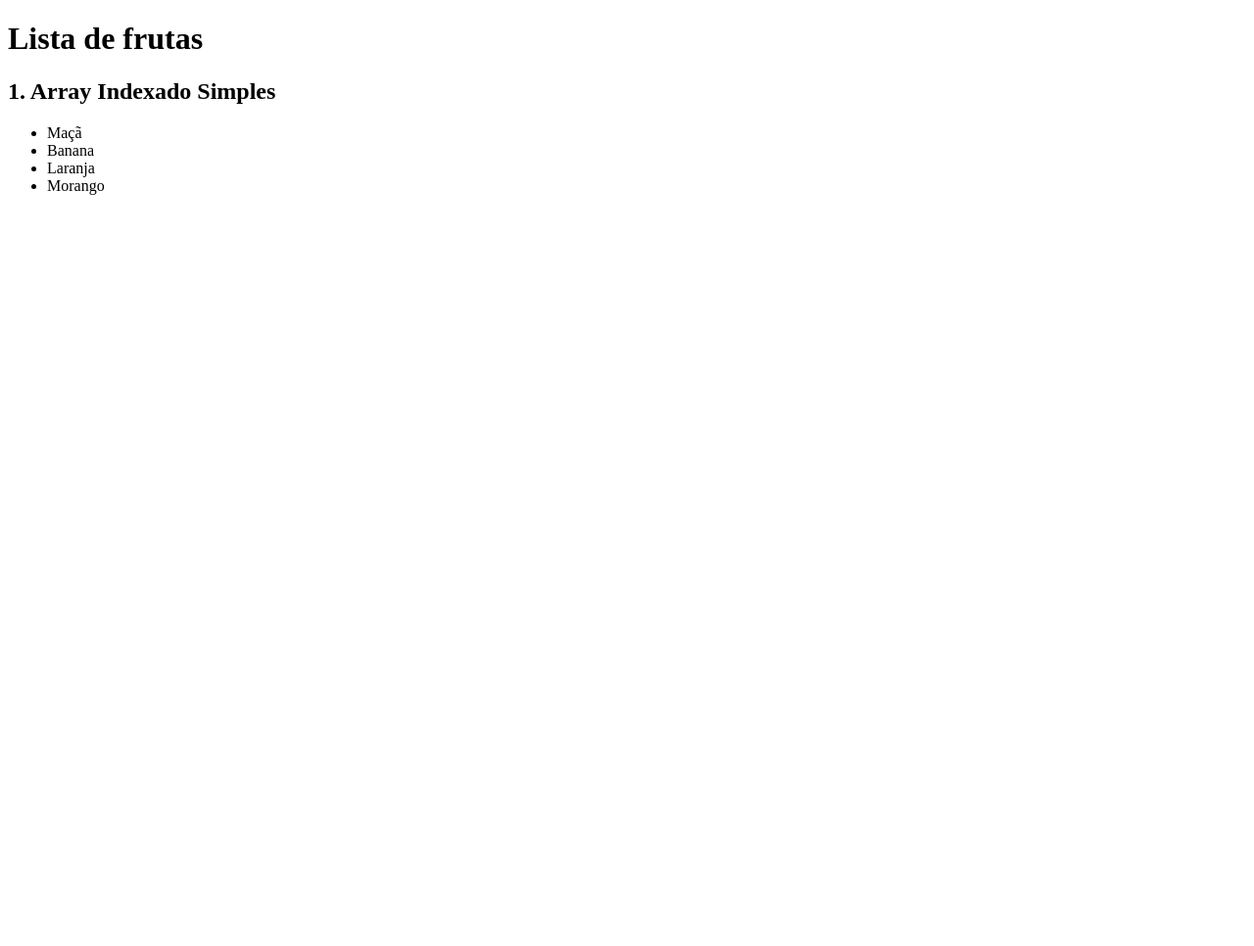
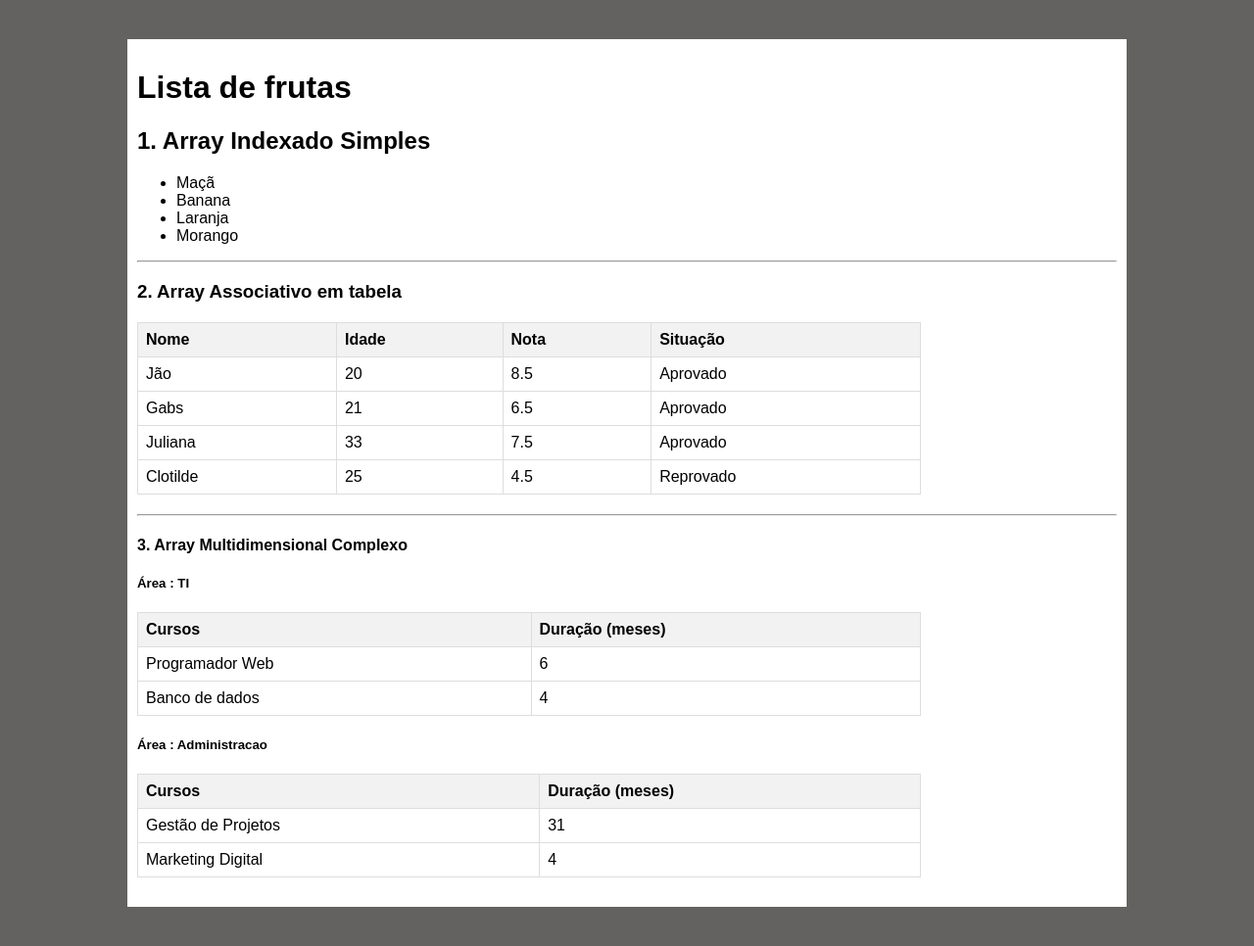
Before and after one commit to robersonjr/fic-PHP-mar, a PHP site: page / in a window 1280 px wide. Shown: the whole page at 98% size. Before the commit the page ends 199 px from the top, so only its background shows below. Run offline with PHP 8.4, Linux system fonts and the light colour scheme.

Commit message:
adicionando arrays e especificando as tabelas

```diff
--- a/08-04/index.php
+++ b/08-04/index.php
@@ -1,6 +1,24 @@
 <?php
     //Dados em PHP puro (lógica)
     $frutas = ["Maçã", "Banana", "Laranja", "Morango"];
+
+    $alunos = [
+        ["nome" => "Jão" , "idade" => 20, "nota" => 8.5],
+        ["nome" => "Gabs" , "idade" => 21, "nota" => 6.5],
+        ["nome" => "Juliana" , "idade" => 33, "nota" => 7.5],
+        ["nome" => "Clotilde" , "idade" => 25, "nota" => 4.5],
+    ];
+
+    $cursos = [
+        "TI" => [
+            ["nome" => "Programador Web", "duracao" => 6],
+            ["nome" => "Banco de dados ", "duracao" => 4],
+        ],
+        "Administracao" => [
+            ["nome" => "Gestão de Projetos", "duracao" => 31],
+            ["nome" => "Marketing Digital", "duracao" => 4],
+        ]
+    ];
 ?>
 
 <!DOCTYPE html>
@@ -9,11 +27,13 @@
     <meta charset="UTF-8">
     <meta name="viewport" content="width=device-width, initial-scale=1.0">
     <title>Lista</title>
+    <link rel="stylesheet" href="style.css">
 </head>
 <body>
-    <h1>Lista de frutas</h1>
 
     <div class ="container">
+        <h1>Lista de frutas</h1>
+
         <h2>1. Array Indexado Simples</h2>
 
         <ul>
@@ -21,6 +41,45 @@
             <li><?= $fruta ?></li>
             <?php endforeach; ?>
         </ul>
+
+        <hr>
+        <h3>2. Array Associativo em tabela</h3>
+        <table>
+            <tr>
+                <th>Nome</th>
+                <th>Idade</th>
+                <th>Nota</th>
+                <th>Situação</th>
+            </tr>
+            <?php foreach($alunos as $aluno): ?>
+            <tr>
+                <td><?=$aluno['nome']?></td>
+                <td><?=$aluno['idade']?></td>
+                <td><?=$aluno['nota']?></td>
+                <td><?=$aluno['nota'] >= 5 ? "Aprovado" : "Reprovado" ?></td>
+            </tr>
+            <?php endforeach; ?>
+        </table>
+
+        <hr>
+        <h4>3. Array Multidimensional Complexo</h4>
+        <?php foreach($cursos as $area => $cursosArea) :  ?>
+            <h5>Área : <?php echo $area ?></h5>
+            <table>
+                <tr>
+                    <th>Cursos</th>
+                    <th>Duração (meses) </th>
+                </tr>
+                <?php foreach($cursosArea as $curso) : ?>
+                    <tr>
+                        <td><?php echo $curso['nome'] ?></td>
+                        <td><?php echo $curso['duracao']?></td>
+                    </tr>
+
+                <?php endforeach; ?>
+            </table>
+        <?php endforeach  ?>
+
     </div>
 
 </body>
--- /dev/null
+++ b/08-04/style.css
@@ -0,0 +1,28 @@
+body {
+    font-family: Arial, Helvetica, sans-serif;
+    color: black;
+    background: rgb(100, 97, 97);
+}
+
+table {
+    border-collapse: collapse;
+    width: 80%;
+    margin: 20px 0;
+}
+
+th, td {
+    border: 1px solid #ddd;
+    padding: 8px;
+    text-align: left;
+}
+
+th {
+    background: #f2f2f2;
+}
+
+.container {
+    margin: 40px auto;
+    max-width: 1000px;
+    padding: 10px;
+    background: #fff;
+}
```
